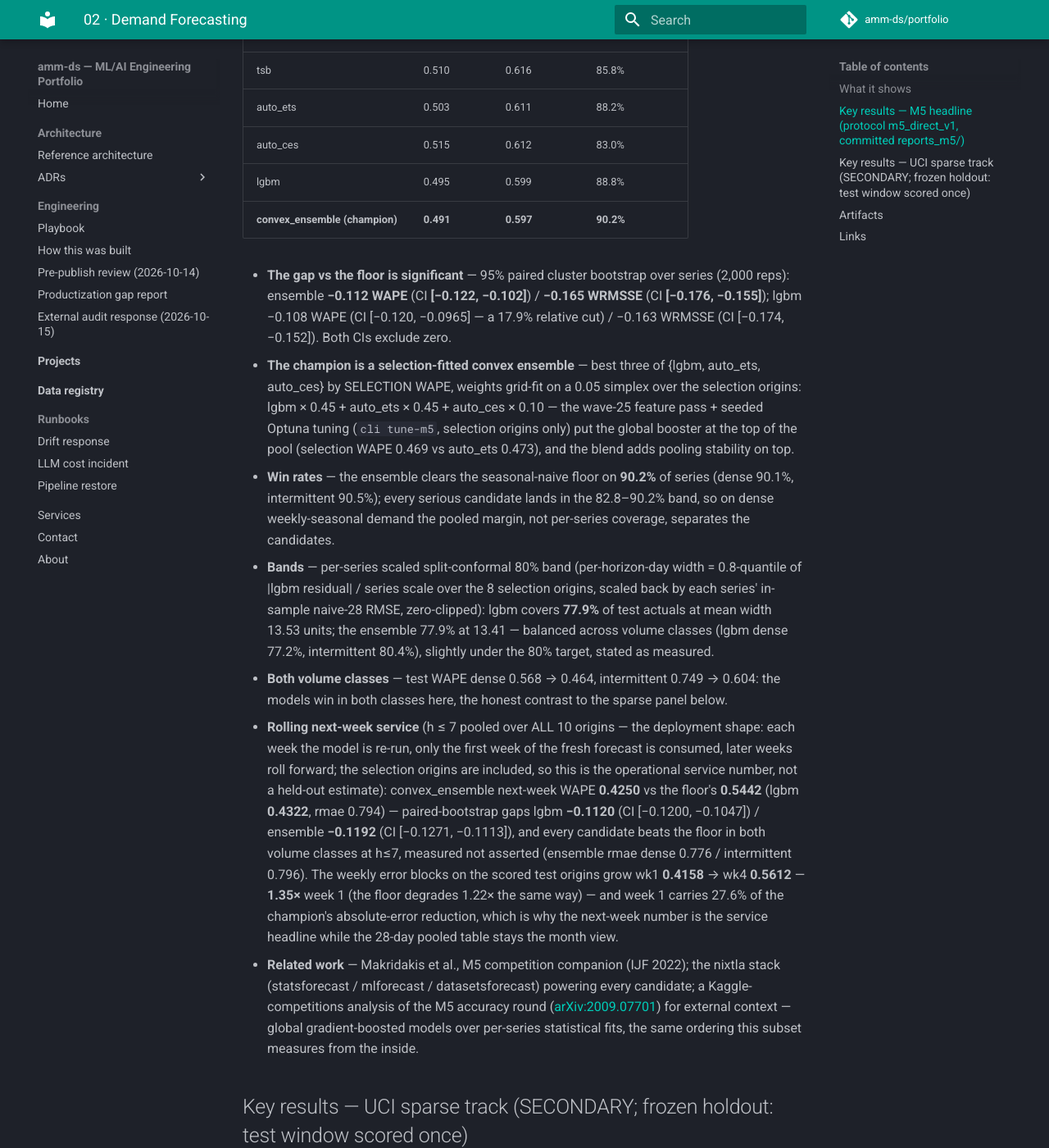
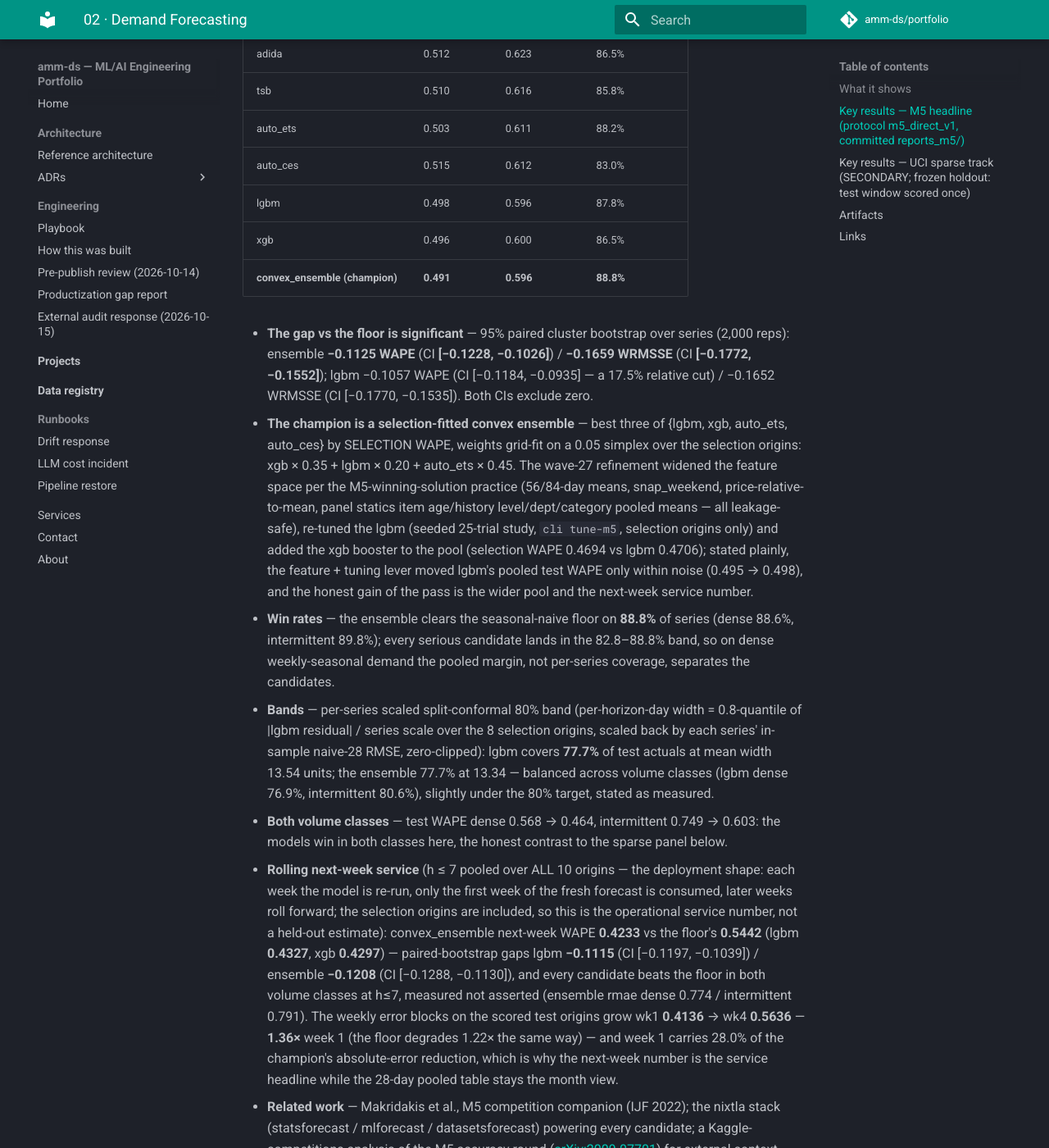
Before and after one commit to amm-ds/portfolio, an MkDocs documentation site: the page built from docs/projects/02-demand-forecasting.md, in a window 1280 px wide and 1400 px high, scrolled down 1450 px. Shown: the whole window at 82% size. Built offline with MkDocs 1.6.1 and Material for MkDocs 9.7.7, drawn with Linux system fonts in a browser that asks for light colours; comment, search, counter and statistics services are not loaded; some of the changed text lies outside the part shown.

Commit message:
docs: 02 page + index synced to wave-27 numbers (agent-424's docs pass)

```diff
--- a/docs/projects/02-demand-forecasting.md
+++ b/docs/projects/02-demand-forecasting.md
@@ -9,13 +9,13 @@ subset (600 daily store-item series, primary headline); UCI Online Retail II
 > dense-demand regime where ML demonstrably wins. Under protocol
 > `m5_direct_v1` (10 weekly rolling origins, the last 2 scored once on a
 > 28-day horizon), the selection-fitted convex ensemble beats the
-> seasonal-naive floor by **−0.112 WAPE** (0.491 vs 0.603; 95% paired
-> cluster bootstrap CI **[−0.122, −0.102]**) and −0.165 WRMSSE (0.597 vs
+> seasonal-naive floor by **−0.1125 WAPE** (0.491 vs 0.603; 95% paired
+> cluster bootstrap CI **[−0.1228, −0.1026]**) and −0.166 WRMSSE (0.596 vs
 > 0.762) on 600 series (463 dense + 137 intermittent), winning in **both**
 > volume classes — and on the rolling next-week service (h ≤ 7 over all 10
-> origins, the deployment shape) the ensemble posts next-week WAPE **0.425**
-> vs the floor's **0.544** (95% paired bootstrap CI **[−0.127, −0.111]** on
-> the −0.119 gap), measurably beating the naive floor in both volume classes
+> origins, the deployment shape) the ensemble posts next-week WAPE **0.4233**
+> vs the floor's **0.5442** (95% paired bootstrap CI **[−0.1288, −0.1130]** on
+> the −0.1208 gap), measurably beating the naive floor in both volume classes
 > (always-beats-naive: **yes**). The mirror image is the UCI sparse track
 > kept below as the secondary study, where the zero forecast stays the
 > ceiling.
@@ -26,9 +26,10 @@ subset (600 daily store-item series, primary headline); UCI Online Retail II
 
 Leakage-safe, production-depth forecasting across both demand regimes. The
 M5 headline track (`m5_track.py`): per-series statistical candidates
-(statsforecast), per-series AutoETS/AutoCES, a global LightGBM over lags /
-rolling means / calendar / price-SNAP-event exog (no series-identity
-feature), and a convex ensemble fitted on the selection origins only — all
+(statsforecast), per-series AutoETS/AutoCES, a global LightGBM and a global
+XGBoost over lags / multi-horizon rolling means/stds / calendar /
+price-SNAP-event exog + panel statics (no series-identity feature), and a
+convex ensemble fitted on the selection origins only — all
 through 10 weekly rolling origins with a frozen, scored-once test pair, ADI/CV²
 volume classes, WRMSSE with a documented denominator, paired-bootstrap CIs
 and split-conformal 80% bands — plus a rolling next-week evaluation (h≤7
@@ -61,46 +62,52 @@ stated deviation from the official M5 lag-1 scale):
 | tsb | 0.510 | 0.616 | 85.8% |
 | auto_ets | 0.503 | 0.611 | 88.2% |
 | auto_ces | 0.515 | 0.612 | 83.0% |
-| lgbm | 0.495 | 0.599 | 88.8% |
-| **convex_ensemble (champion)** | **0.491** | **0.597** | **90.2%** |
+| lgbm | 0.498 | 0.596 | 87.8% |
+| xgb | 0.496 | 0.600 | 86.5% |
+| **convex_ensemble (champion)** | **0.491** | **0.596** | **88.8%** |
 
 - **The gap vs the floor is significant** — 95% paired cluster bootstrap
-  over series (2,000 reps): ensemble **−0.112 WAPE** (CI **[−0.122,
-  −0.102]**) / **−0.165 WRMSSE** (CI **[−0.176, −0.155]**); lgbm −0.108 WAPE
-  (CI [−0.120, −0.0965] — a 17.9% relative cut) / −0.163 WRMSSE (CI
-  [−0.174, −0.152]). Both CIs exclude zero.
+  over series (2,000 reps): ensemble **−0.1125 WAPE** (CI **[−0.1228,
+  −0.1026]**) / **−0.1659 WRMSSE** (CI **[−0.1772, −0.1552]**); lgbm −0.1057
+  WAPE (CI [−0.1184, −0.0935] — a 17.5% relative cut) / −0.1652 WRMSSE (CI
+  [−0.1770, −0.1535]). Both CIs exclude zero.
 - **The champion is a selection-fitted convex ensemble** — best three of
-  {lgbm, auto_ets, auto_ces} by SELECTION WAPE, weights grid-fit on a 0.05
-  simplex over the selection origins: lgbm × 0.45 + auto_ets × 0.45 + auto_ces
-  × 0.10 — the wave-25 feature pass + seeded Optuna tuning (`cli tune-m5`,
-  selection origins only) put the global booster at the top of the pool
-  (selection WAPE 0.469 vs auto_ets 0.473), and the blend adds pooling
-  stability on top.
-- **Win rates** — the ensemble clears the seasonal-naive floor on **90.2%**
-  of series (dense 90.1%, intermittent 90.5%); every serious candidate lands
-  in the 82.8–90.2% band, so on dense weekly-seasonal demand the pooled
+  {lgbm, xgb, auto_ets, auto_ces} by SELECTION WAPE, weights grid-fit on a
+  0.05 simplex over the selection origins: xgb × 0.35 + lgbm × 0.20 +
+  auto_ets × 0.45. The wave-27 refinement widened the feature space per the
+  M5-winning-solution practice (56/84-day means, snap_weekend,
+  price-relative-to-mean, panel statics item age/history level/dept/category
+  pooled means — all leakage-safe), re-tuned the lgbm (seeded 25-trial study,
+  `cli tune-m5`, selection origins only) and added the xgb booster to the
+  pool (selection WAPE 0.4694 vs lgbm 0.4706); stated plainly, the feature +
+  tuning lever moved lgbm's pooled test WAPE only within noise (0.495 →
+  0.498), and the honest gain of the pass is the wider pool and the
+  next-week service number.
+- **Win rates** — the ensemble clears the seasonal-naive floor on **88.8%**
+  of series (dense 88.6%, intermittent 89.8%); every serious candidate lands
+  in the 82.8–88.8% band, so on dense weekly-seasonal demand the pooled
   margin, not per-series coverage, separates the candidates.
 - **Bands** — per-series scaled split-conformal 80% band (per-horizon-day
   width = 0.8-quantile of |lgbm residual| / series scale over the 8 selection
   origins, scaled back by each series' in-sample naive-28 RMSE, zero-clipped):
-  lgbm covers **77.9%** of test actuals at mean width 13.53 units; the
-  ensemble 77.9% at 13.41 — balanced across volume classes (lgbm dense 77.2%,
-  intermittent 80.4%), slightly under the 80% target, stated as measured.
+  lgbm covers **77.7%** of test actuals at mean width 13.54 units; the
+  ensemble 77.7% at 13.34 — balanced across volume classes (lgbm dense 76.9%,
+  intermittent 80.6%), slightly under the 80% target, stated as measured.
 - **Both volume classes** — test WAPE dense 0.568 → 0.464, intermittent
-  0.749 → 0.604: the models win in both classes here, the honest contrast to
+  0.749 → 0.603: the models win in both classes here, the honest contrast to
   the sparse panel below.
 - **Rolling next-week service** (h ≤ 7 pooled over ALL 10 origins — the
   deployment shape: each week the model is re-run, only the first week of
   the fresh forecast is consumed, later weeks roll forward; the selection
   origins are included, so this is the operational service number, not a
-  held-out estimate): convex_ensemble next-week WAPE **0.4250** vs the
-  floor's **0.5442** (lgbm **0.4322**, rmae 0.794) — paired-bootstrap gaps
-  lgbm **−0.1120** (CI [−0.1200, −0.1047]) / ensemble **−0.1192** (CI
-  [−0.1271, −0.1113]), and every candidate beats the floor in both volume
-  classes at h≤7, measured not asserted (ensemble rmae dense 0.776 /
-  intermittent 0.796). The weekly error blocks on the scored test origins
-  grow wk1 **0.4158** → wk4 **0.5612** — **1.35×** week 1 (the floor
-  degrades 1.22× the same way) — and week 1 carries 27.6% of the champion's
+  held-out estimate): convex_ensemble next-week WAPE **0.4233** vs the
+  floor's **0.5442** (lgbm **0.4327**, xgb **0.4297**) — paired-bootstrap
+  gaps lgbm **−0.1115** (CI [−0.1197, −0.1039]) / ensemble **−0.1208** (CI
+  [−0.1288, −0.1130]), and every candidate beats the floor in both volume
+  classes at h≤7, measured not asserted (ensemble rmae dense 0.774 /
+  intermittent 0.791). The weekly error blocks on the scored test origins
+  grow wk1 **0.4136** → wk4 **0.5636** — **1.36×** week 1 (the floor
+  degrades 1.22× the same way) — and week 1 carries 28.0% of the champion's
   absolute-error reduction, which is why the next-week number is the
   service headline while the 28-day pooled table stays the month view.
 - **Related work** — Makridakis et al., M5 competition companion (IJF 2022);
```
Also changed, not shown: docs/projects/index.md (+1 -1 lines).
